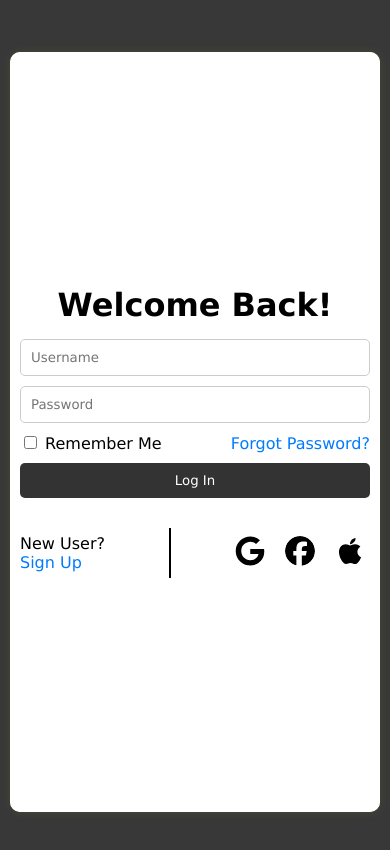
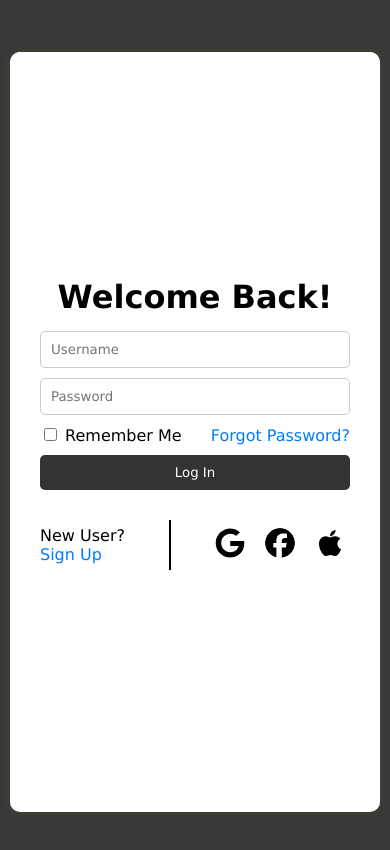
Before and after one commit to Pranav-P-K/Login-Page, a plain HTML site: page index.html in a window 390 px wide. Drawn offline with Linux system fonts and the light colour scheme.

Commit message:
Adjusted Dimensions

```diff
--- a/styles.css
+++ b/styles.css
@@ -30,8 +30,8 @@ body {
     flex-direction: column;
     justify-content: center;
     align-items: center;
-    padding: 50px;
-    width: 50%;
+    padding: 40px;
+    width: 60%;
     text-align: center;
     border-radius: 10px 0 0 10px;
 }
@@ -166,10 +166,13 @@ a:hover {
     }
 
     .content {
-        padding: 10px;
+        padding: 30px;
+        height: 90%;
         width: 100%;
         border-radius: 10px;
+        overflow: scroll;
     }
+
 }
 
 @media screen and (min-width: 1700px) {
```
